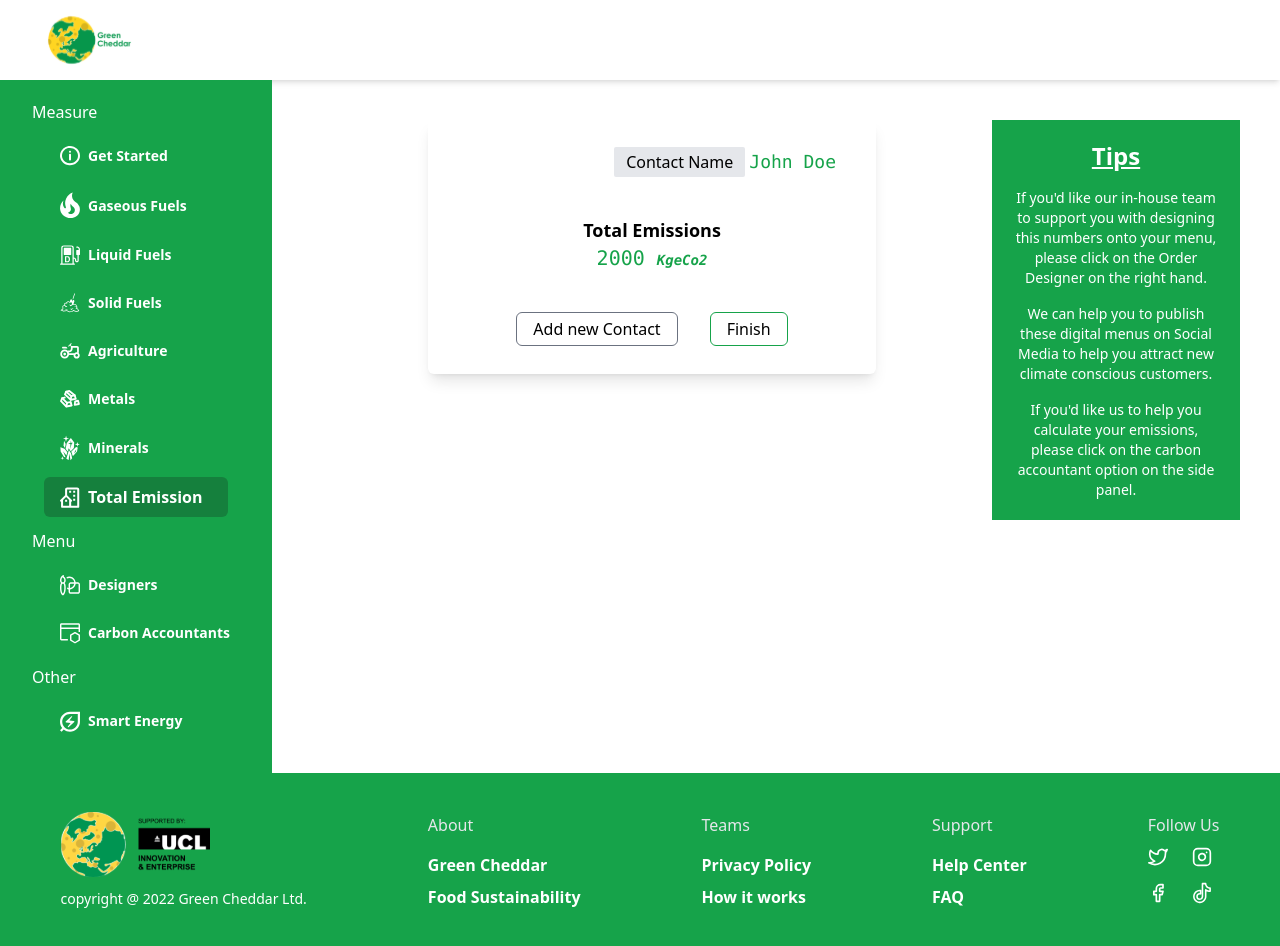
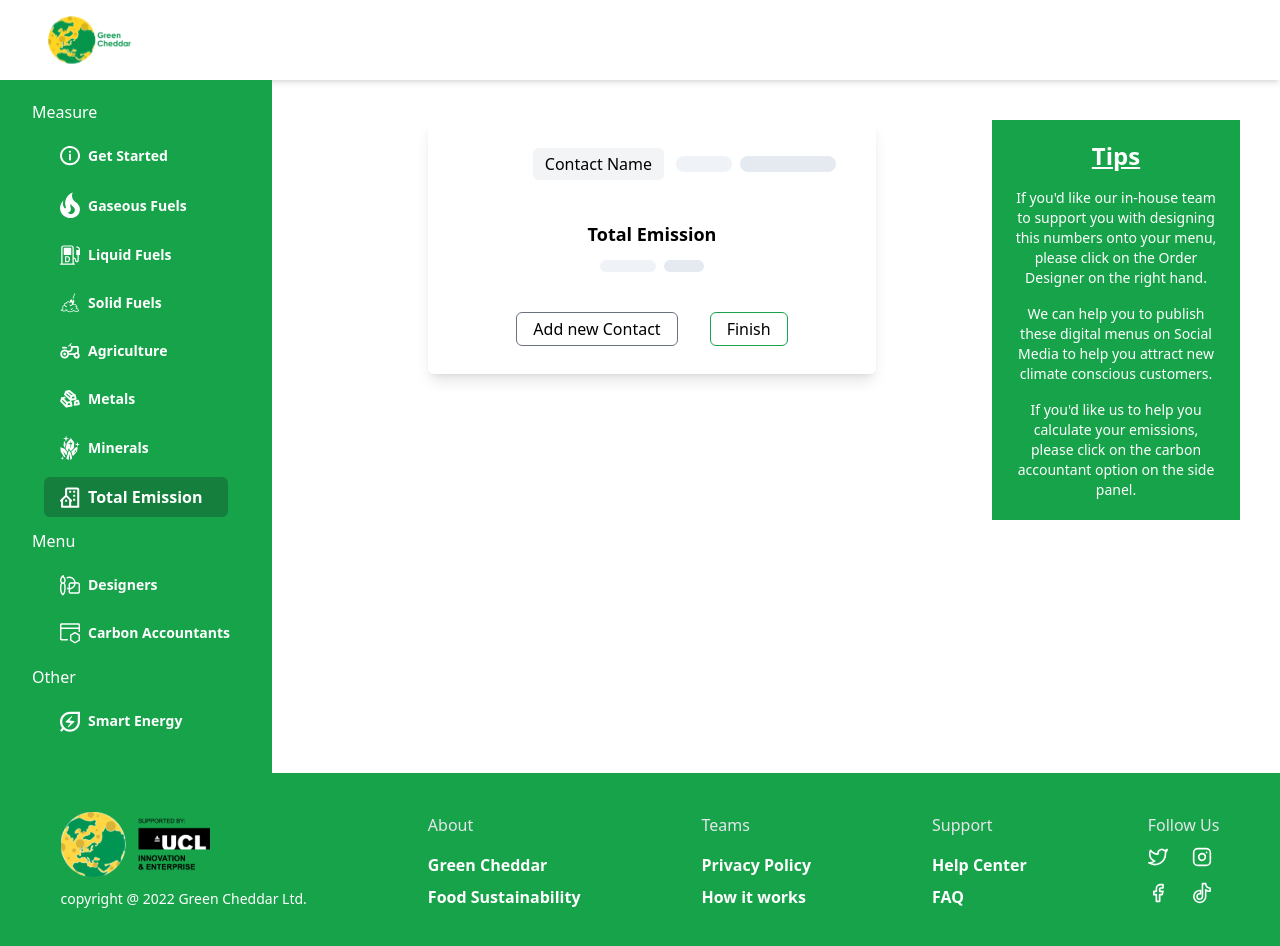
Before and after one commit to EyobAshenaki/carbon-calculator, a Nuxt app: page / in a window 1280 px wide. Both pictures are taken after a click on the item "Total Emission". Shown: the top 946 px of the page. Built offline with nearby package versions, Linux system fonts and the light colour scheme.

Commit message:
feat(totalEmission): connect total emissions section to store
- Styled to increase UX especially usability

```diff
--- a/components/measureSection/TotalEmissions.vue
+++ b/components/measureSection/TotalEmissions.vue
@@ -2,29 +2,51 @@
   <section
     class="flex flex-col md:flex-row justify-between items-center md:items-start gap-10 md:gap-0"
   >
+    <!-- Main card section -->
     <div
       class="md:w-2/4 max-w-md h-fit rounded-md shadow-lg px-10 py-7 mt-3 mx-5 md:mt-0 md:mx-auto"
     >
-      <header class="flex justify-end">
-        <p>
-          <span class="font-medium bg-gray-200 rounded-sm mr-1 py-1 px-3"
+      <!-- Card header  -->
+      <header class="w-full flex justify-end">
+        <div class="flex items-center gap-2">
+          <span class="font-medium bg-gray-100 rounded-md mr-1 py-1 px-3"
             >Contact Name</span
           >
+          <div v-if="!contactName" class="flex items-center space-x-2">
+            <div class="w-14 h-4 bg-slate-200 rounded-full animate-pulse"></div>
+            <div
+              class="w-24 h-4 bg-slate-200 rounded-full animate-[pulse_3s_ease-in_infinite]"
+            ></div>
+          </div>
+          <span v-else class="font-mono text-lg text-green-600">{{
+            contactName
+          }}</span>
+        </div>
+      </header>
 
-          <span class="font-mono text-lg text-green-600">John Doe</span>
-        </p>
-      </header>
+      <!-- Card body -->
       <div class="flex flex-col items-center py-10">
-        <header class="font-semibold text-lg">Total Emissions</header>
-        <p class="font-mono text-xl text-green-600">
-          2000 <span class="font-semibold italic text-sm">KgeCo2</span>
+        <header class="font-semibold text-lg">Total Emission</header>
+        <div v-if="!totalEmission" class="flex items-center space-x-2 pt-3">
+          <div class="w-14 h-3 bg-slate-200 rounded-full animate-pulse"></div>
+          <div
+            class="w-10 h-3 bg-slate-200 rounded-full animate-[pulse_3s_ease-in_infinite]"
+          ></div>
+        </div>
+        <p v-else class="font-mono text-xl text-green-600">
+          {{ totalEmission
+          }}<span class="font-semibold italic text-sm">KgeCo2</span>
         </p>
       </div>
+
+      <!-- Card action -->
       <div class="action-section">
-        <button>Add new Contact</button>
-        <button>Finish</button>
+        <button @click="handleNewContact">Add new Contact</button>
+        <button @click="handleFinish">Finish</button>
       </div>
     </div>
+
+    <!-- Tips section -->
     <div class="tips">
       <header>Tips</header>
       <p>
@@ -45,7 +67,29 @@
 </template>
 
 <script>
-export default {}
+export default {
+  name: 'TotalEmissions',
+  computed: {
+    contactName() {
+      return this.$store.getters['emission/getContactName']
+    },
+
+    totalEmission() {
+      return this.$store.getters['emission/getTotalEmission']
+    },
+  },
+  methods: {
+    handleFinish() {
+      console.log('Finish Clicked')
+      // Show the success message in a modal
+    },
+
+    handleNewContact() {
+      console.log('Add New Contact Clicked')
+      this.$store.dispatch('emission/nextSection')
+    },
+  },
+}
 </script>
 
 <style scoped>
```
